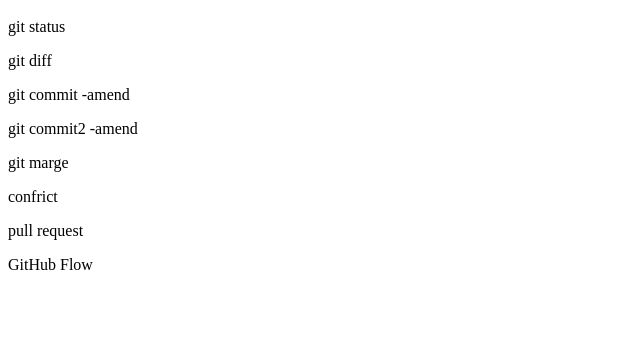
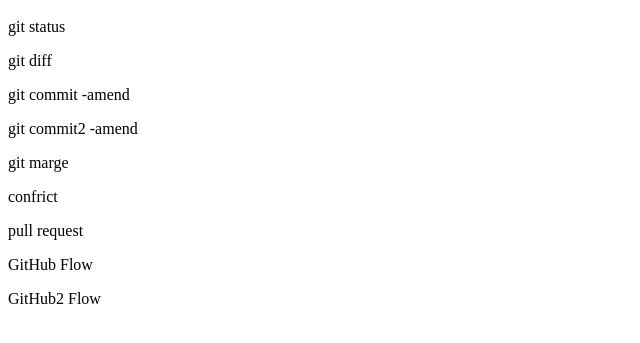
Before and after one commit to buchy0929/PythonTest, a plain HTML site: page index.html in a window 1280 px wide. Shown: the part 57-400 px from the top of the page, without its empty margins (0-640 px from the left). Drawn offline with Linux system fonts and the light colour scheme.

Commit message:
first commit

```diff
--- a/index.html
+++ b/index.html
@@ -7,3 +7,4 @@
 <p>confrict</p>
 <p>pull request</p>
 <p>GitHub Flow</p>
+<p>GitHub2 Flow</p>
```
